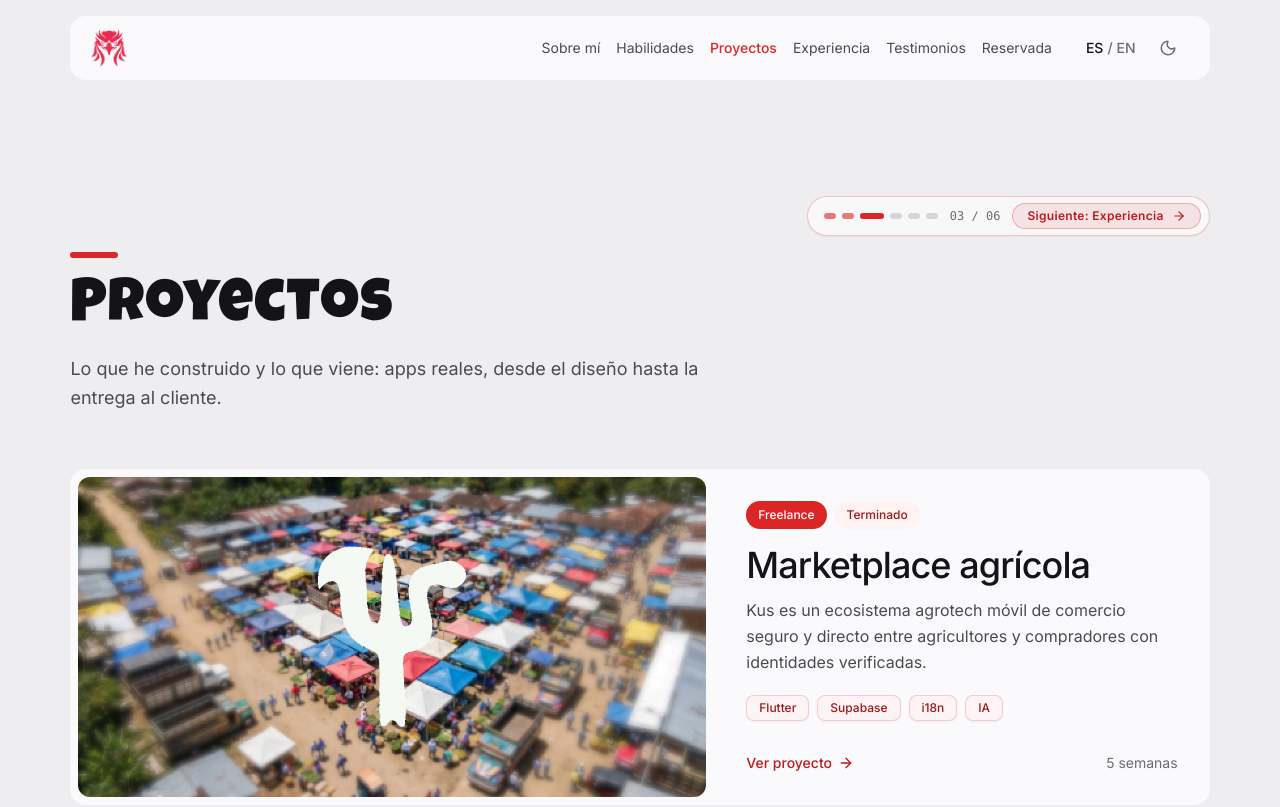
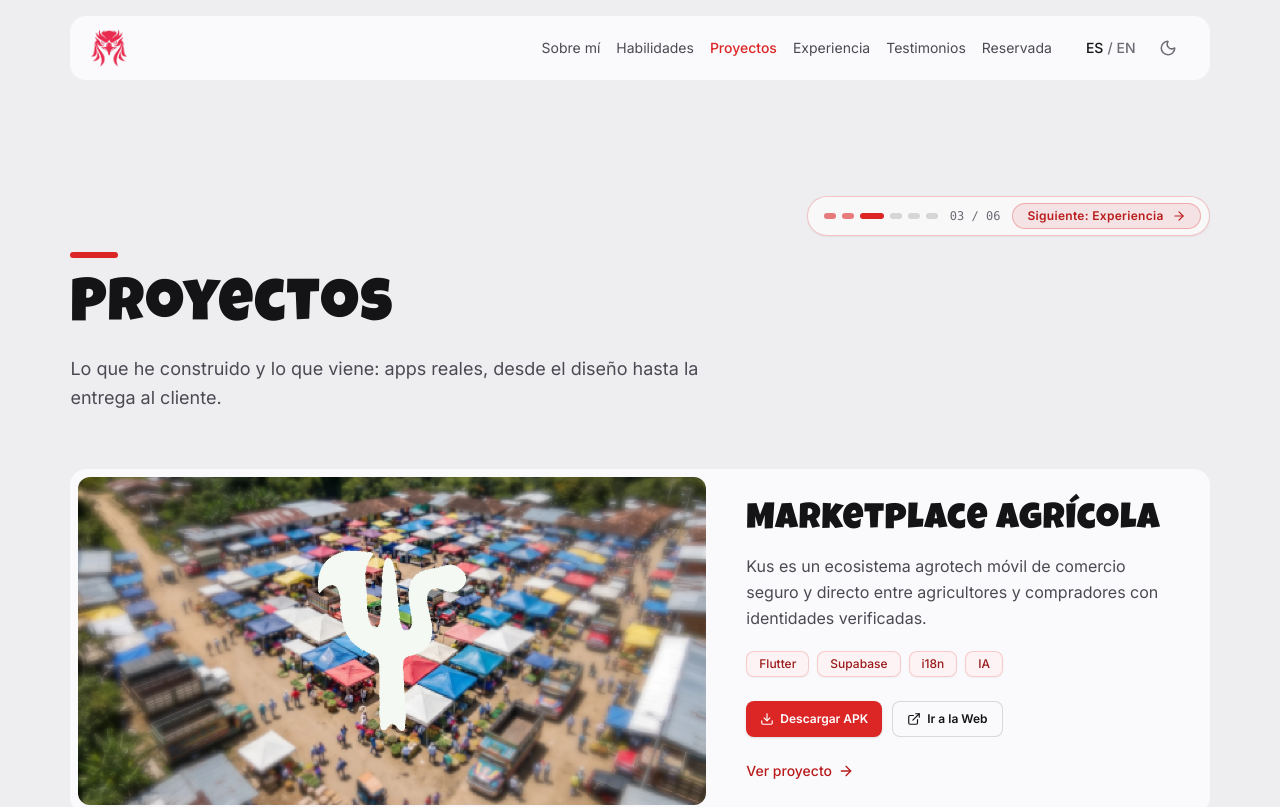
Before and after one commit to Xander-JS/portafolio, a Next.js app: page /projects in a window 1280 px wide. Shown: the top 807 px of the page. Built offline with nearby package versions, Linux system fonts and the light colour scheme.

Commit message:
integrar apertura de modal de detalle y botones de acción rápida en ProjectCard

```diff
--- a/components/molecules/ProjectCard.tsx
+++ b/components/molecules/ProjectCard.tsx
@@ -1,51 +1,115 @@
 "use client";
 
-import { ArrowRight } from "lucide-react";
-import Link from "next/link";
+import { useState } from "react";
+import { ArrowRight, Download, ExternalLink } from "lucide-react";
 import { useTranslations } from "next-intl";
-import { Badge } from "@/components/atoms/Badge";
 import { ProjectImage } from "@/components/atoms/ProjectImage";
 import { Tag } from "@/components/atoms/Tag";
 import type { Project } from "@/data/types";
 import { useLocale } from "@/i18n/Providers";
+import { ProjectDetailModal } from "@/components/organisms/ProjectDetailModal";
 
 export function ProjectCard({ project, featured = false }: { project: Project; featured?: boolean }) {
   const t = useTranslations("projects");
   const locale = useLocale();
-  const title = project.title[locale];
+  const [isModalOpen, setIsModalOpen] = useState(false);
+
+  const title = project.title[locale] || project.title.es;
+  const summary = project.summary[locale] || project.summary.es;
 
   return (
+    <>
       <article
-      className={`group relative flex flex-col overflow-hidden rounded-2xl bg-surface transition-transform duration-300 ease-out hover:-translate-y-1 has-[a:focus-visible]:-translate-y-1 has-[a:focus-visible]:outline-2 has-[a:focus-visible]:outline-offset-4 has-[a:focus-visible]:outline-primary-ring has-[a:focus-visible]:outline-solid motion-reduce:transform-none ${featured ? "md:col-span-2 md:grid md:grid-cols-[1.3fr_1fr]" : ""}`}
+        className={`group relative flex flex-col overflow-hidden rounded-2xl bg-surface transition-all duration-300 ease-out hover:-translate-y-1 hover:shadow-xl hover:shadow-primary/5 ${
+          featured ? "md:col-span-2 md:grid md:grid-cols-[1.3fr_1fr]" : ""
+        }`}
       >
-      <div className={`relative m-2 overflow-hidden rounded-xl ${featured ? "aspect-[16/10] md:aspect-auto md:min-h-80" : "aspect-[16/10]"}`}>
-        <ProjectImage src={project.cover} alt={t("imageAlt", { name: title })} label={title} note={t("imagePending")} sizes="(min-width: 768px) 50vw, 100vw" />
+        {/* Clickable cover to open detail modal */}
+        <div
+          onClick={() => setIsModalOpen(true)}
+          className={`relative m-2 cursor-pointer overflow-hidden rounded-xl ${
+            featured ? "aspect-[16/10] md:aspect-auto md:min-h-80" : "aspect-[16/10]"
+          }`}
+        >
+          <ProjectImage
+            src={project.cover}
+            alt={t("imageAlt", { name: title })}
+            label={title}
+            note={t("imagePending")}
+            sizes="(min-width: 768px) 50vw, 100vw"
+          />
+          <div className="absolute inset-0 bg-primary/0 transition-colors duration-300 group-hover:bg-primary/10" />
         </div>
+
         <div className="flex flex-1 flex-col p-6 md:p-8">
-        <div className="flex flex-wrap gap-2">
-          <Badge tone="solid">{t(`type.${project.type}`)}</Badge>
-          <Badge>{t(`status.${project.status}`)}</Badge>
-        </div>
-        <h3 className={`mt-4 font-medium tracking-[-0.025em] text-ink ${featured ? "text-3xl md:text-4xl" : "text-2xl"}`}>
-          {/* The link covers the whole card; the card draws its focus ring. */}
-          <Link href={`/projects/${project.slug}`} className="after:absolute after:inset-0 after:rounded-2xl focus-visible:outline-none">
+          <h3
+            onClick={() => setIsModalOpen(true)}
+            className={`cursor-pointer font-display tracking-wide text-ink transition-colors hover:text-primary-text ${
+              featured ? "text-3xl md:text-4xl" : "text-2xl"
+            }`}
+          >
             {title}
-          </Link>
           </h3>
-        <p className="mt-3 text-base leading-relaxed text-ink-soft">{project.summary[locale]}</p>
-        <ul className="mt-5 flex flex-wrap gap-2" aria-label={t("stack")}>
+
+          <p className="mt-3 text-base leading-relaxed text-ink-soft">{summary}</p>
+
+          <ul className="mt-5 flex flex-wrap gap-2 list-none p-0 m-0" aria-label={t("stack")}>
             {project.stack.map((s) => (
               <Tag key={s}>{s}</Tag>
             ))}
           </ul>
-        <p className="mt-auto flex items-center justify-between gap-4 pt-6 text-sm">
-          <span className="inline-flex items-center gap-1.5 font-medium text-primary-text">
-            {t("details")}
-            <ArrowRight className="size-4 transition-transform group-hover:translate-x-1" aria-hidden />
-          </span>
-          <span className="text-ink-faint">{project.duration[locale]}</span>
-        </p>
+
+          {/* Action buttons: Download APK & Visit Web */}
+          {(project.apkUrl || project.demoUrl) && (
+            <div className="mt-6 flex flex-wrap items-center gap-2.5">
+              {project.apkUrl && (
+                <a
+                  href={project.apkUrl}
+                  download
+                  target="_blank"
+                  rel="noopener noreferrer"
+                  onClick={(e) => e.stopPropagation()}
+                  className="inline-flex h-9 cursor-pointer items-center justify-center gap-1.5 rounded-lg bg-primary px-3.5 text-xs font-semibold text-primary-foreground shadow-sm transition-all hover:bg-primary-hover active:scale-[0.98]"
+                >
+                  <Download className="size-3.5" />
+                  <span>{locale === "en" ? "Download APK" : "Descargar APK"}</span>
+                </a>
+              )}
+              {project.demoUrl && (
+                <a
+                  href={project.demoUrl}
+                  target="_blank"
+                  rel="noopener noreferrer"
+                  onClick={(e) => e.stopPropagation()}
+                  className="inline-flex h-9 cursor-pointer items-center justify-center gap-1.5 rounded-lg border border-ink/15 bg-surface px-3.5 text-xs font-semibold text-ink transition-all hover:border-primary hover:bg-primary/10 hover:text-primary-text active:scale-[0.98]"
+                >
+                  <ExternalLink className="size-3.5" />
+                  <span>{locale === "en" ? "Visit Web" : "Ir a la Web"}</span>
+                </a>
+              )}
+            </div>
+          )}
+
+          {/* View details button / action */}
+          <div className="mt-auto flex items-center justify-between gap-4 pt-6 text-sm">
+            <button
+              type="button"
+              onClick={() => setIsModalOpen(true)}
+              className="group/btn inline-flex cursor-pointer items-center gap-1.5 font-medium text-primary-text transition-colors hover:text-primary-hover"
+            >
+              <span>{t("details")}</span>
+              <ArrowRight className="size-4 transition-transform group-hover/btn:translate-x-1" aria-hidden />
+            </button>
+          </div>
         </div>
       </article>
+
+      {/* Detail Modal / Dialog */}
+      <ProjectDetailModal
+        project={project}
+        isOpen={isModalOpen}
+        onClose={() => setIsModalOpen(false)}
+      />
+    </>
   );
 }
```
Lines whose indentation alone changed are shown as unchanged.
